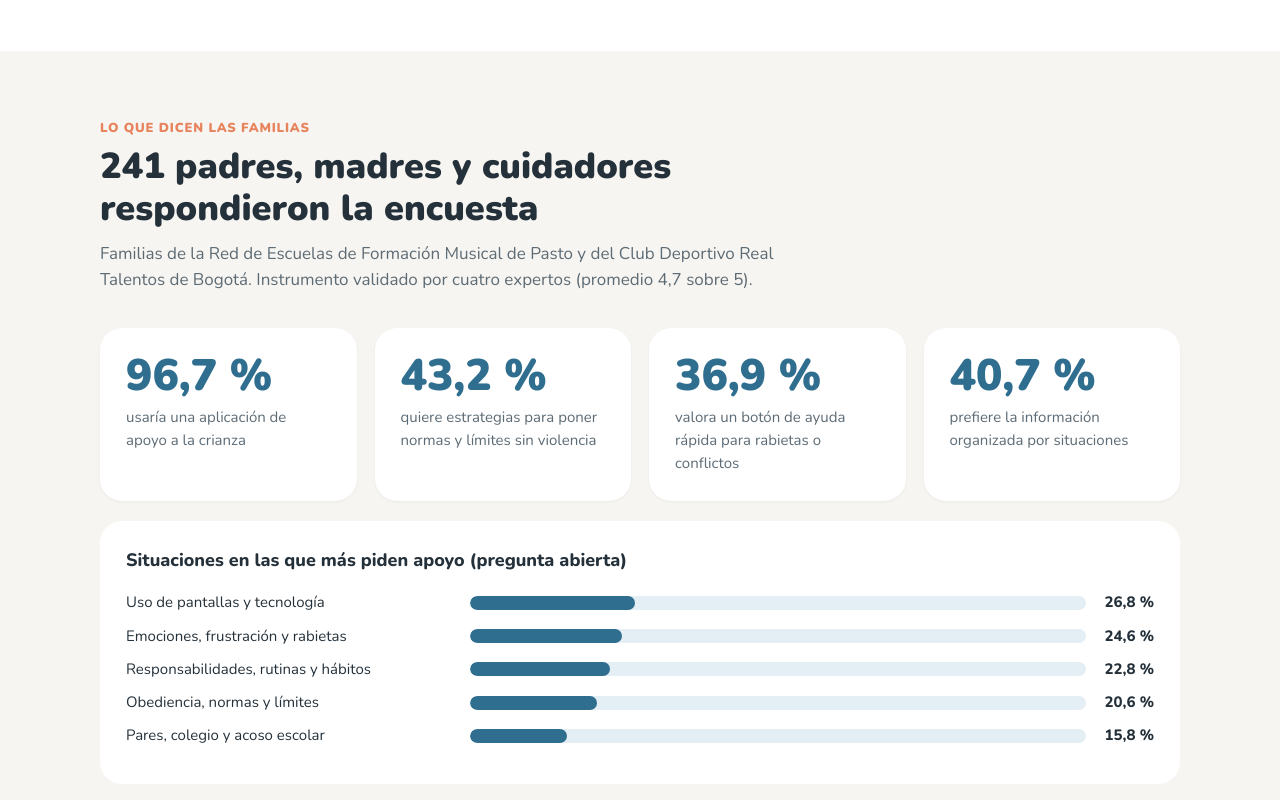
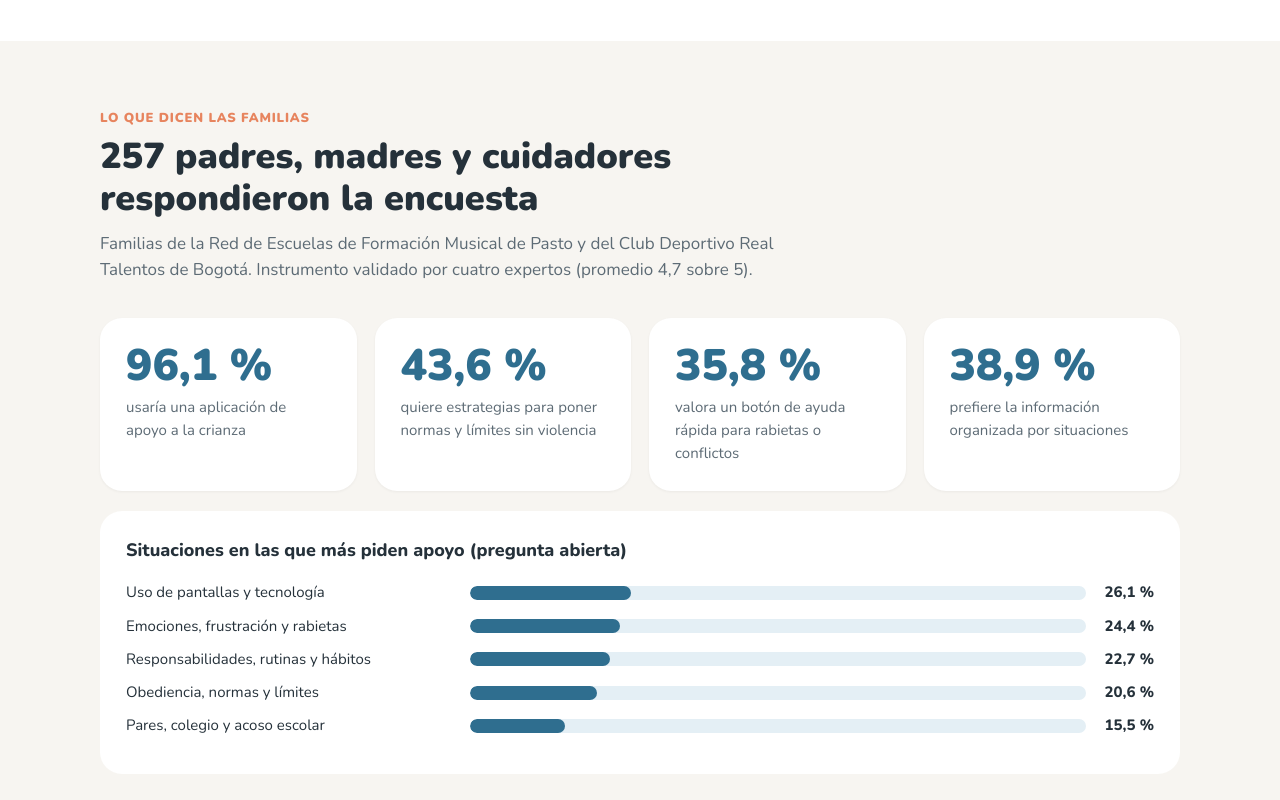
Before and after one commit to Daferdenic/crianza-con-amor, a plain HTML site: page index.html in a window 1280 px wide. Shown: the part 1420-2220 px from the top of the page. Drawn offline with nearby package versions, Linux system fonts and the light colour scheme.

Commit message:
Add files via upload

```diff
--- a/index.html
+++ b/index.html
@@ -31,9 +31,9 @@ h1{font-size:clamp(34px,5vw,54px);line-height:1.08;font-weight:900;letter-spacin
 h1 em{font-style:normal;color:var(--pri)}
 .lead{font-size:19px;color:var(--tx2);max-width:540px;margin-bottom:28px}
 .btns{display:flex;gap:12px;flex-wrap:wrap}
-.phone{justify-self:center;width:340px;height:700px;border-radius:46px;background:#1d252c;padding:34px 12px 14px;box-shadow:0 30px 60px rgba(31,79,104,.25);position:relative}
-.phone::before{content:'';position:absolute;top:12px;left:50%;transform:translateX(-50%);width:70px;height:12px;border-radius:20px;background:#1d252c;z-index:2}
-.phone iframe{width:100%;height:100%;border:0;border-radius:26px;background:var(--bg)}
+.phone{justify-self:center;width:340px;height:690px;border-radius:46px;background:#1d252c;padding:12px;box-shadow:0 30px 60px rgba(31,79,104,.25);position:relative}
+.phone::before{content:'';position:absolute;top:20px;left:50%;transform:translateX(-50%);width:90px;height:22px;border-radius:20px;background:#1d252c;z-index:2}
+.phone iframe{width:100%;height:100%;border:0;border-radius:36px;background:var(--bg)}
 .hint{text-align:center;color:var(--tx2);font-size:14px;margin-top:14px}
 section{padding:64px 0}
 .sec-h{max-width:720px;margin-bottom:34px}
@@ -117,20 +117,20 @@ footer{padding:28px 0;color:var(--tx2);font-size:14px;text-align:center}
 </div></section>
 
 <section id="resultados"><div class="wrap">
-  <div class="sec-h"><small>Lo que dicen las familias</small><h2>241 padres, madres y cuidadores respondieron la encuesta</h2>
+  <div class="sec-h"><small>Lo que dicen las familias</small><h2>257 padres, madres y cuidadores respondieron la encuesta</h2>
   <p>Familias de la Red de Escuelas de Formación Musical de Pasto y del Club Deportivo Real Talentos de Bogotá. Instrumento validado por cuatro expertos (promedio 4,7 sobre 5).</p></div>
   <div class="grid4">
-    <div class="stat"><b>96,7 %</b><span>usaría una aplicación de apoyo a la crianza</span></div>
-    <div class="stat"><b>43,2 %</b><span>quiere estrategias para poner normas y límites sin violencia</span></div>
-    <div class="stat"><b>36,9 %</b><span>valora un botón de ayuda rápida para rabietas o conflictos</span></div>
-    <div class="stat"><b>40,7 %</b><span>prefiere la información organizada por situaciones</span></div>
+    <div class="stat"><b>96,1 %</b><span>usaría una aplicación de apoyo a la crianza</span></div>
+    <div class="stat"><b>43,6 %</b><span>quiere estrategias para poner normas y límites sin violencia</span></div>
+    <div class="stat"><b>35,8 %</b><span>valora un botón de ayuda rápida para rabietas o conflictos</span></div>
+    <div class="stat"><b>38,9 %</b><span>prefiere la información organizada por situaciones</span></div>
   </div>
   <div class="bars"><h3>Situaciones en las que más piden apoyo (pregunta abierta)</h3>
-    <div class="br"><span>Uso de pantallas y tecnología</span><span class="tr"><i style="width:26.8%"></i></span><span class="v">26,8 %</span></div>
-    <div class="br"><span>Emociones, frustración y rabietas</span><span class="tr"><i style="width:24.6%"></i></span><span class="v">24,6 %</span></div>
-    <div class="br"><span>Responsabilidades, rutinas y hábitos</span><span class="tr"><i style="width:22.8%"></i></span><span class="v">22,8 %</span></div>
+    <div class="br"><span>Uso de pantallas y tecnología</span><span class="tr"><i style="width:26.1%"></i></span><span class="v">26,1 %</span></div>
+    <div class="br"><span>Emociones, frustración y rabietas</span><span class="tr"><i style="width:24.4%"></i></span><span class="v">24,4 %</span></div>
+    <div class="br"><span>Responsabilidades, rutinas y hábitos</span><span class="tr"><i style="width:22.7%"></i></span><span class="v">22,7 %</span></div>
     <div class="br"><span>Obediencia, normas y límites</span><span class="tr"><i style="width:20.6%"></i></span><span class="v">20,6 %</span></div>
-    <div class="br"><span>Pares, colegio y acoso escolar</span><span class="tr"><i style="width:15.8%"></i></span><span class="v">15,8 %</span></div>
+    <div class="br"><span>Pares, colegio y acoso escolar</span><span class="tr"><i style="width:15.5%"></i></span><span class="v">15,5 %</span></div>
   </div>
 </div></section>
 
```
